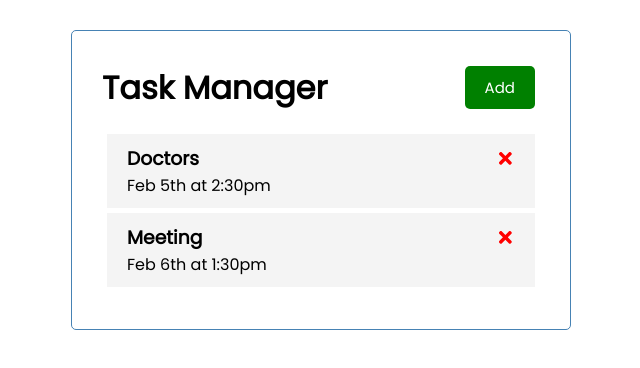
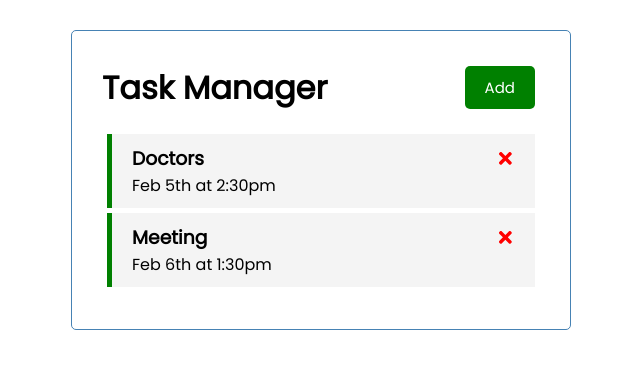
Before and after one commit to jonnyabrams/react-task-manager, a React (Create React App) app: page / in a window 1280 px wide. Shown: the top 368 px of the page, without its empty margins (319-959 px from the left). Built offline with nearby package versions, Linux system fonts and the light colour scheme.

Commit message:
Create reminder toggler

```diff
--- a/src/App.js
+++ b/src/App.js
@@ -23,11 +23,21 @@
     setTasks(tasks.filter((task) => task.id !== id))
   }
 
+  // Toggle Reminder
+  const toggleReminder = (id) => {
+    setTasks(
+      tasks.map((task) =>
+        task.id === id ? { ...task, reminder:
+          !task.reminder } : task
+      )
+    )
+  }
+
   return (
     <div className="container">
       <Header />
       {tasks.length > 0 ? <Tasks tasks={tasks} onDelete=
-      {deleteTask} /> : 'Nothing to see here'}
+      {deleteTask} onToggle={toggleReminder} /> : 'Nothing to see here'}
     </div>
   );
 }
--- a/src/components/Task.js
+++ b/src/components/Task.js
@@ -1,8 +1,10 @@
 import { FaTimes } from 'react-icons/fa'
 
-const Task = ({ task, onDelete }) => {
+const Task = ({ task, onDelete, onToggle }) => {
   return (
-    <div className='task'>
+    <div className={`task ${task.reminder ?
+    'reminder' : ''}`} onDoubleClick={() =>
+    onToggle(task.id)}>
       <h3>
         {task.text} <FaTimes style={{ color:
         'red', cursor: 'pointer' }}
--- a/src/components/Tasks.js
+++ b/src/components/Tasks.js
@@ -1,11 +1,11 @@
 import Task from './Task'
 
-const Tasks = ({ tasks, onDelete }) => {
+const Tasks = ({ tasks, onDelete, onToggle }) => {
   return (
     <>
       {tasks.map((task) => (
         <Task key={task.id} task={task}
-        onDelete={onDelete} />
+        onDelete={onDelete} onToggle={onToggle} />
       ))}
     </>
   )
```
